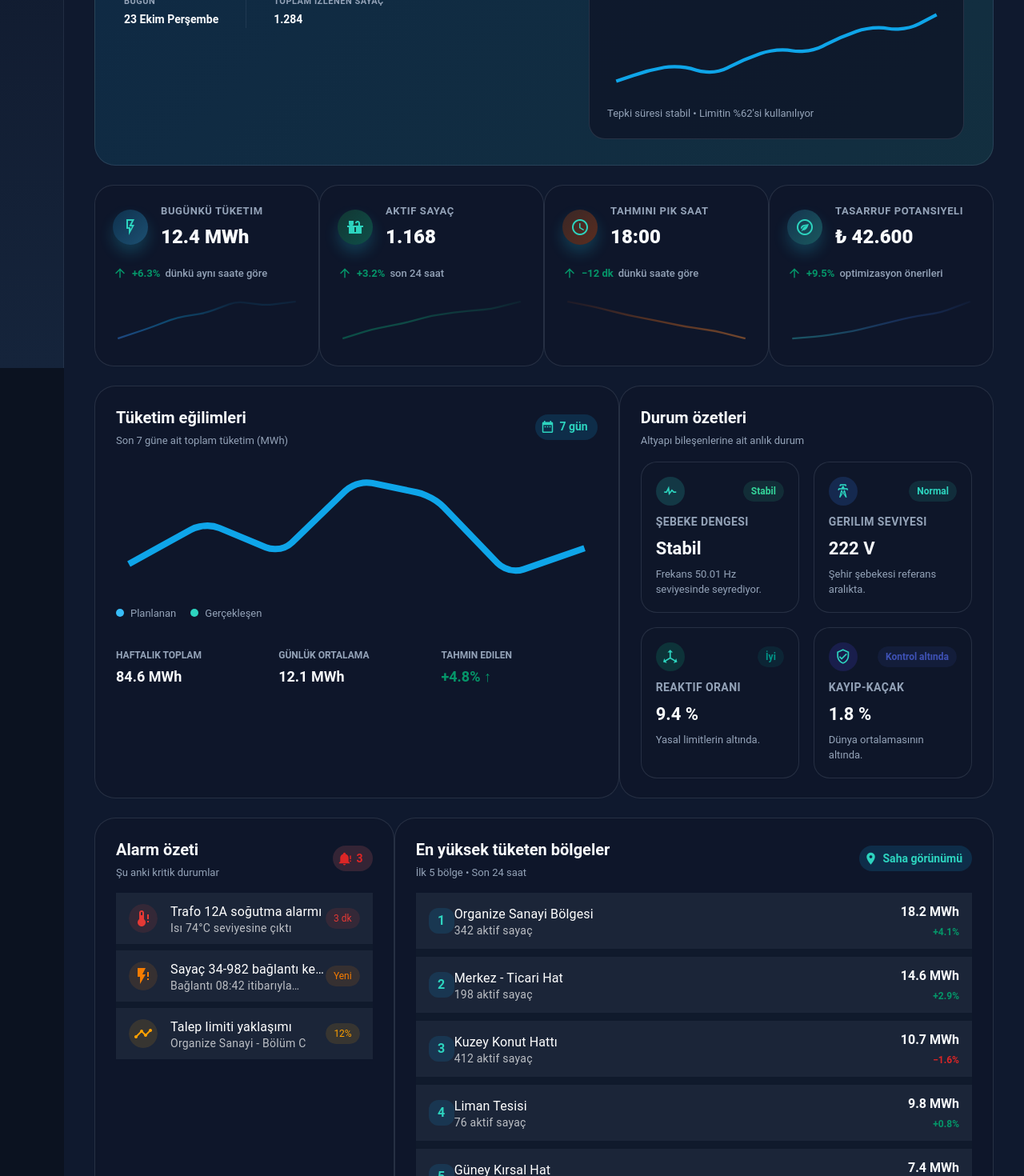
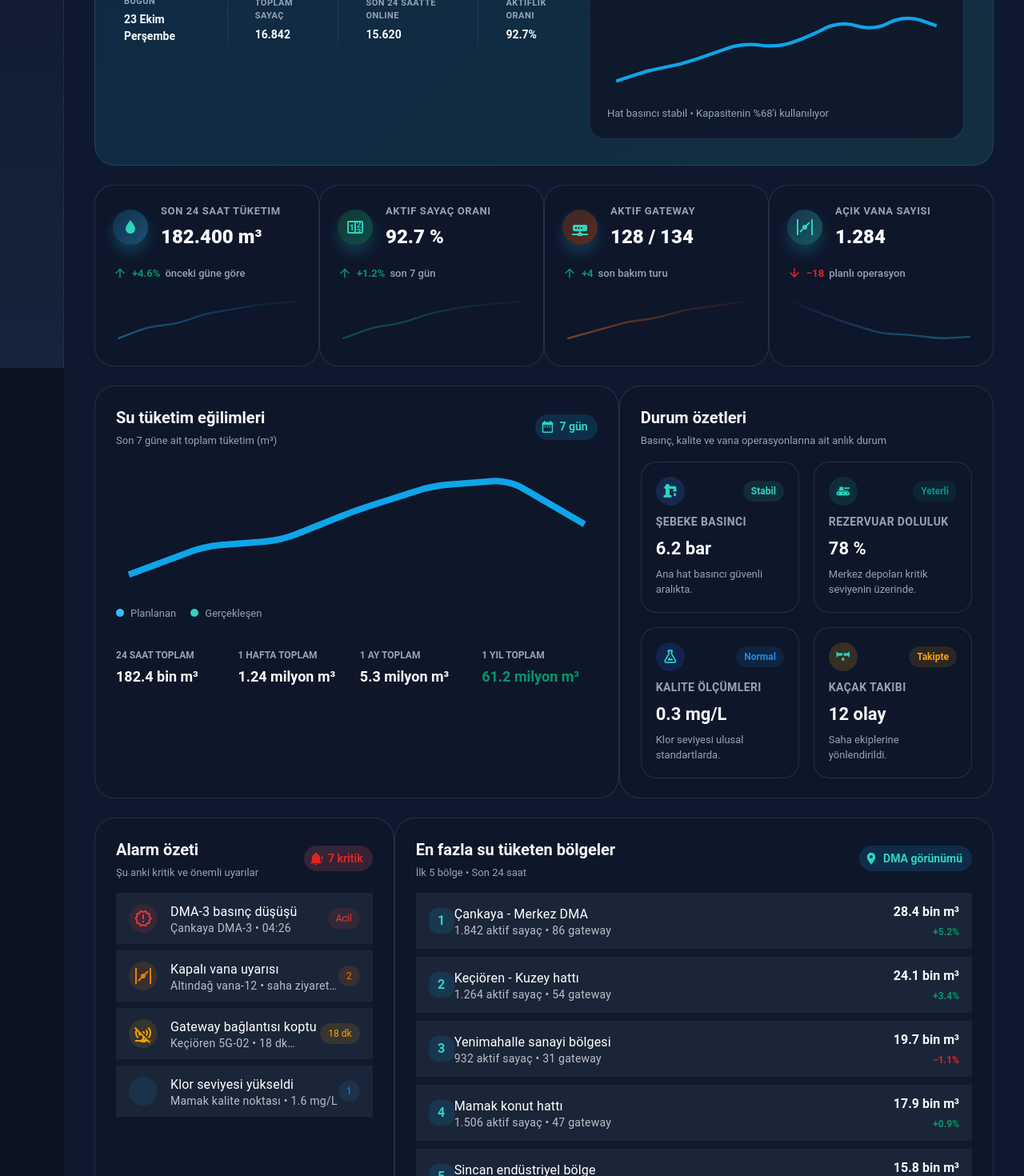
Before and after one commit to saymycode/meter-management-demo, a Vue app in the folder BMSV2UIDEMO/: page /homeview in a window 1280 px wide. Shown: the part 340-1810 px from the top of the page at 80% size. Built offline with nearby package versions, Linux system fonts and the light colour scheme; a small style sheet from the web is missing; what ag-grid-community would draw is missing.

Commit message:
Refocus home dashboard on water meter monitoring

```diff
--- a/BMSV2UIDEMO/src/views/HomeView.vue
+++ b/BMSV2UIDEMO/src/views/HomeView.vue
@@ -4,10 +4,10 @@
       <v-col cols="12">
         <v-card class="dashboard-hero" elevation="0">
           <div class="hero-left">
-            <div class="hero-badge">Baylan Enerji Yönetimi</div>
-            <h1 class="hero-title">Saha genelinde anlık enerji görünümü</h1>
+            <div class="hero-badge">Baylan Su Yönetimi</div>
+            <h1 class="hero-title">Şehir şebekesinde su dağıtım görünümü</h1>
             <p class="hero-subtitle">
-              Şebekedeki sayaçlarınızın durumu, tüketim trendleri ve kritik alarm özetleri tek bakışta burada. Daha fazla detaya ihtiyacınız olduğunda ilgili ekranlara geçebilirsiniz.
+              ASKİ, İSKİ ve benzeri operatörler için son 24 saatte online olan sayaçlar, aktiflik oranı, vana ve gateway durumlarıyla su tüketiminizi tek ekranda özetliyoruz. Detaylar için ilgili modüllere geçebilirsiniz.
             </p>
             <div class="hero-meta">
               <div class="meta-block">
@@ -16,16 +16,26 @@
               </div>
               <v-divider vertical class="mx-4" />
               <div class="meta-block">
-                <span class="meta-label">Toplam izlenen sayaç</span>
+                <span class="meta-label">Toplam sayaç</span>
                 <span class="meta-value">{{ totalMeters }}</span>
+              </div>
+              <v-divider vertical class="mx-4" />
+              <div class="meta-block">
+                <span class="meta-label">Son 24 saatte online</span>
+                <span class="meta-value">{{ last24hOnline }}</span>
+              </div>
+              <v-divider vertical class="mx-4" />
+              <div class="meta-block">
+                <span class="meta-label">Aktiflik oranı</span>
+                <span class="meta-value">{{ connectionRate }}</span>
               </div>
             </div>
           </div>
           <div class="hero-right">
             <div class="hero-highlight">
-              <span class="highlight-label">Anlık Talep</span>
-              <span class="highlight-value">8.1 MW</span>
-              <span class="highlight-change positive">+1.4% • son 15 dk</span>
+              <span class="highlight-label">Anlık debi</span>
+              <span class="highlight-value">4.2 m³/sn</span>
+              <span class="highlight-change positive">+3.1% • son 15 dk</span>
             </div>
             <div class="hero-spark">
               <v-sparkline
@@ -36,7 +46,7 @@
                 auto-line-width
                 class="hero-sparkline"
               />
-              <div class="hero-caption">Tepki süresi stabil • Limitin %62'si kullanılıyor</div>
+              <div class="hero-caption">Hat basıncı stabil • Kapasitenin %68'i kullanılıyor</div>
             </div>
           </div>
         </v-card>
@@ -76,8 +86,8 @@
         <v-card class="panel-card" elevation="0">
           <div class="panel-header">
             <div>
-              <h2>Tüketim eğilimleri</h2>
-              <span class="panel-hint">Son 7 güne ait toplam tüketim (MWh)</span>
+              <h2>Su tüketim eğilimleri</h2>
+              <span class="panel-hint">Son 7 güne ait toplam tüketim (m³)</span>
             </div>
             <v-chip prepend-icon="mdi-calendar-range" class="panel-chip" variant="flat">7 gün</v-chip>
           </div>
@@ -101,22 +111,28 @@
               </div>
             </div>
             <v-row class="panel-summary" dense>
-              <v-col cols="12" sm="4">
+              <v-col cols="12" sm="6" md="3">
                 <div class="summary-item">
-                  <span class="summary-label">Haftalık toplam</span>
-                  <span class="summary-value">84.6 MWh</span>
+                  <span class="summary-label">24 saat toplam</span>
+                  <span class="summary-value">182.4 bin m³</span>
                 </div>
               </v-col>
-              <v-col cols="12" sm="4">
+              <v-col cols="12" sm="6" md="3">
                 <div class="summary-item">
-                  <span class="summary-label">Günlük ortalama</span>
-                  <span class="summary-value">12.1 MWh</span>
+                  <span class="summary-label">1 hafta toplam</span>
+                  <span class="summary-value">1.24 milyon m³</span>
                 </div>
               </v-col>
-              <v-col cols="12" sm="4">
+              <v-col cols="12" sm="6" md="3">
                 <div class="summary-item">
-                  <span class="summary-label">Tahmin edilen</span>
-                  <span class="summary-value positive">+4.8% ↑</span>
+                  <span class="summary-label">1 ay toplam</span>
+                  <span class="summary-value">5.3 milyon m³</span>
+                </div>
+              </v-col>
+              <v-col cols="12" sm="6" md="3">
+                <div class="summary-item">
+                  <span class="summary-label">1 yıl toplam</span>
+                  <span class="summary-value positive">61.2 milyon m³</span>
                 </div>
               </v-col>
             </v-row>
@@ -129,7 +145,7 @@
           <div class="panel-header">
             <div>
               <h2>Durum özetleri</h2>
-              <span class="panel-hint">Altyapı bileşenlerine ait anlık durum</span>
+              <span class="panel-hint">Basınç, kalite ve vana operasyonlarına ait anlık durum</span>
             </div>
           </div>
           <div class="status-grid">
@@ -161,9 +177,9 @@
           <div class="panel-header">
             <div>
               <h2>Alarm özeti</h2>
-              <span class="panel-hint">Şu anki kritik durumlar</span>
+              <span class="panel-hint">Şu anki kritik ve önemli uyarılar</span>
             </div>
-            <v-chip prepend-icon="mdi-bell-alert" class="panel-chip warning" variant="flat">{{ alerts.length }}</v-chip>
+            <v-chip prepend-icon="mdi-bell-alert" class="panel-chip warning" variant="flat">{{ criticalAlerts24h }} kritik</v-chip>
           </div>
           <v-list class="alert-list" density="compact">
             <v-list-item v-for="alert in alerts" :key="alert.title" class="alert-item">
@@ -186,10 +202,10 @@
         <v-card class="panel-card compact" elevation="0">
           <div class="panel-header">
             <div>
-              <h2>En yüksek tüketen bölgeler</h2>
+              <h2>En fazla su tüketen bölgeler</h2>
               <span class="panel-hint">İlk 5 bölge • Son 24 saat</span>
             </div>
-            <v-chip prepend-icon="mdi-map-marker" class="panel-chip" variant="flat">Saha görünümü</v-chip>
+            <v-chip prepend-icon="mdi-map-marker" class="panel-chip" variant="flat">DMA görünümü</v-chip>
           </div>
           <v-list class="region-list" density="compact">
             <v-list-item v-for="region in topRegions" :key="region.name" class="region-item">
@@ -217,161 +233,172 @@
 <script setup>
 import { computed, ref } from 'vue'
 
-const totalMeters = '1.284'
+const totalMeters = '16.842'
+const last24hOnline = '15.620'
+const connectionRate = '92.7%'
 
-const heroTrend = ref([62, 66, 68, 64, 70, 74, 72, 78, 82, 80, 86])
+const heroTrend = ref([3.6, 3.8, 3.9, 4.1, 4.3, 4.2, 4.4, 4.7, 4.5, 4.8, 4.6])
 
 const overviewMetrics = [
   {
-    title: 'Bugünkü tüketim',
-    value: '12.4 MWh',
-    trend: '+6.3%',
-    trendLabel: 'dünkü aynı saate göre',
+    title: 'Son 24 saat tüketim',
+    value: '182.400 m³',
+    trend: '+4.6%',
+    trendLabel: 'önceki güne göre',
     trendPositive: true,
-    icon: 'mdi-flash-outline',
+    icon: 'mdi-water',
     accent: 'linear-gradient(135deg, rgba(14, 165, 233, 0.18), rgba(56, 189, 248, 0.35))',
-    gradient: ['rgba(14, 165, 233, 0)', 'rgba(14, 165, 233, 0.35)', 'rgba(59, 130, 246, 0.45)'],
-    sparkline: [9.4, 10.2, 11.1, 11.5, 12.4, 12.1, 12.4]
+    gradient: ['rgba(14, 165, 233, 0)', 'rgba(14, 165, 233, 0.35)', 'rgba(56, 189, 248, 0.45)'],
+    sparkline: [162.1, 168.3, 170.4, 175.8, 178.6, 181.2, 182.4]
   },
   {
-    title: 'Aktif sayaç',
-    value: '1.168',
-    trend: '+3.2%',
-    trendLabel: 'son 24 saat',
+    title: 'Aktif sayaç oranı',
+    value: '92.7 %',
+    trend: '+1.2%',
+    trendLabel: 'son 7 gün',
     trendPositive: true,
-    icon: 'mdi-countertop',
+    icon: 'mdi-counter',
     accent: 'linear-gradient(135deg, rgba(34, 197, 94, 0.18), rgba(16, 185, 129, 0.35))',
     gradient: ['rgba(16, 185, 129, 0)', 'rgba(16, 185, 129, 0.3)', 'rgba(5, 150, 105, 0.45)'],
-    sparkline: [960, 1012, 1044, 1088, 1112, 1126, 1168]
+    sparkline: [88.2, 89.5, 90.1, 91.3, 92, 92.4, 92.7]
   },
   {
-    title: 'Tahmini pik saat',
-    value: '18:00',
-    trend: '−12 dk',
-    trendLabel: 'dünkü saate göre',
+    title: 'Aktif gateway',
+    value: '128 / 134',
+    trend: '+4',
+    trendLabel: 'son bakım turu',
     trendPositive: true,
-    icon: 'mdi-clock-outline',
+    icon: 'mdi-router-network',
     accent: 'linear-gradient(135deg, rgba(249, 115, 22, 0.18), rgba(234, 88, 12, 0.35))',
     gradient: ['rgba(234, 88, 12, 0)', 'rgba(249, 115, 22, 0.3)', 'rgba(251, 146, 60, 0.45)'],
-    sparkline: [20.5, 20.1, 19.6, 19.2, 18.8, 18.5, 18]
+    sparkline: [119, 121, 123, 124, 126, 127, 128]
   },
   {
-    title: 'Tasarruf potansiyeli',
-    value: '₺ 42.600',
-    trend: '+9.5%',
-    trendLabel: 'optimizasyon önerileri',
-    trendPositive: true,
-    icon: 'mdi-leaf-circle-outline',
+    title: 'Açık vana sayısı',
+    value: '1.284',
+    trend: '−18',
+    trendLabel: 'planlı operasyon',
+    trendPositive: false,
+    icon: 'mdi-valve',
     accent: 'linear-gradient(135deg, rgba(56, 189, 248, 0.18), rgba(45, 212, 191, 0.35))',
     gradient: ['rgba(59, 130, 246, 0)', 'rgba(59, 130, 246, 0.22)', 'rgba(45, 212, 191, 0.4)'],
-    sparkline: [27, 28, 30, 33, 36, 38, 42.6]
+    sparkline: [1324, 1310, 1298, 1288, 1286, 1282, 1284]
   }
 ]
 
-const consumptionTrend = ref([11.6, 12.4, 11.8, 13.2, 12.9, 11.4, 11.9])
+const consumptionTrend = ref([26.4, 27.8, 28.1, 29.6, 30.8, 31.1, 28.9])
 
 const statusCards = [
   {
-    title: 'Şebeke dengesi',
-    value: 'Stabil',
-    description: 'Frekans 50.01 Hz seviyesinde seyrediyor.',
-    icon: 'mdi-pulse',
+    title: 'Şebeke basıncı',
+    value: '6.2 bar',
+    description: 'Ana hat basıncı güvenli aralıkta.',
+    icon: 'mdi-water-pump',
     badge: 'Stabil',
-    badgeColor: 'success',
-    accent: 'rgba(45, 212, 191, 0.18)'
-  },
-  {
-    title: 'Gerilim seviyesi',
-    value: '222 V',
-    description: 'Şehir şebekesi referans aralıkta.',
-    icon: 'mdi-transmission-tower',
-    badge: 'Normal',
     badgeColor: 'primary',
     accent: 'rgba(59, 130, 246, 0.18)'
   },
   {
-    title: 'Reaktif oranı',
-    value: '9.4 %',
-    description: 'Yasal limitlerin altında.',
-    icon: 'mdi-axis-arrow',
-    badge: 'İyi',
+    title: 'Rezervuar doluluk',
+    value: '78 %',
+    description: 'Merkez depoları kritik seviyenin üzerinde.',
+    icon: 'mdi-tank',
+    badge: 'Yeterli',
     badgeColor: 'teal',
-    accent: 'rgba(16, 185, 129, 0.18)'
+    accent: 'rgba(13, 148, 136, 0.18)'
   },
   {
-    title: 'Kayıp-kaçak',
-    value: '1.8 %',
-    description: 'Dünya ortalamasının altında.',
-    icon: 'mdi-shield-check-outline',
-    badge: 'Kontrol altında',
-    badgeColor: 'indigo',
-    accent: 'rgba(79, 70, 229, 0.18)'
+    title: 'Kalite ölçümleri',
+    value: '0.3 mg/L',
+    description: 'Klor seviyesi ulusal standartlarda.',
+    icon: 'mdi-flask-outline',
+    badge: 'Normal',
+    badgeColor: 'blue-darken-1',
+    accent: 'rgba(37, 99, 235, 0.18)'
+  },
+  {
+    title: 'Kaçak takibi',
+    value: '12 olay',
+    description: 'Saha ekiplerine yönlendirildi.',
+    icon: 'mdi-pipe-leak',
+    badge: 'Takipte',
+    badgeColor: 'amber-darken-2',
+    accent: 'rgba(245, 158, 11, 0.18)'
   }
 ]
 
+const criticalAlerts24h = 7
+
 const alerts = [
   {
-    title: 'Trafo 12A soğutma alarmı',
-    subtitle: 'Isı 74°C seviyesine çıktı',
-    count: '3 dk',
-    icon: 'mdi-thermometer-alert',
+    title: 'DMA-3 basınç düşüşü',
+    subtitle: 'Çankaya DMA-3 • 04:26',
+    count: 'Acil',
+    icon: 'mdi-alert-decagram-outline',
     color: 'red-darken-1'
   },
   {
-    title: 'Sayaç 34-982 bağlantı kesildi',
-    subtitle: 'Bağlantı 08:42 itibarıyla kapandı',
-    count: 'Yeni',
-    icon: 'mdi-flash-alert',
+    title: 'Kapalı vana uyarısı',
+    subtitle: 'Altındağ vana-12 • saha ziyareti gerekiyor',
+    count: '2',
+    icon: 'mdi-valve',
     color: 'orange-darken-2'
   },
   {
-    title: 'Talep limiti yaklaşımı',
-    subtitle: 'Organize Sanayi - Bölüm C',
-    count: '12%',
-    icon: 'mdi-chart-timeline-variant',
+    title: 'Gateway bağlantısı koptu',
+    subtitle: 'Keçiören 5G-02 • 18 dk offline',
+    count: '18 dk',
+    icon: 'mdi-access-point-network-off',
     color: 'amber-darken-2'
+  },
+  {
+    title: 'Klor seviyesi yükseldi',
+    subtitle: 'Mamak kalite noktası • 1.6 mg/L',
+    count: '1',
+    icon: 'mdi-flask-alert',
+    color: 'blue-darken-1'
   }
 ]
 
 const topRegions = [
   {
     rank: '1',
-    name: 'Organize Sanayi Bölgesi',
-    subtitle: '342 aktif sayaç',
-    value: '18.2 MWh',
-    trend: '+4.1%',
+    name: 'Çankaya - Merkez DMA',
+    subtitle: '1.842 aktif sayaç • 86 gateway',
+    value: '28.4 bin m³',
+    trend: '+5.2%',
     trendPositive: true
   },
   {
     rank: '2',
-    name: 'Merkez - Ticari Hat',
-    subtitle: '198 aktif sayaç',
-    value: '14.6 MWh',
-    trend: '+2.9%',
+    name: 'Keçiören - Kuzey hattı',
+    subtitle: '1.264 aktif sayaç • 54 gateway',
+    value: '24.1 bin m³',
+    trend: '+3.4%',
     trendPositive: true
   },
   {
     rank: '3',
-    name: 'Kuzey Konut Hattı',
-    subtitle: '412 aktif sayaç',
-    value: '10.7 MWh',
-    trend: '−1.6%',
+    name: 'Yenimahalle sanayi bölgesi',
+    subtitle: '932 aktif sayaç • 31 gateway',
+    value: '19.7 bin m³',
+    trend: '−1.1%',
     trendPositive: false
   },
   {
     rank: '4',
-    name: 'Liman Tesisi',
-    subtitle: '76 aktif sayaç',
-    value: '9.8 MWh',
-    trend: '+0.8%',
+    name: 'Mamak konut hattı',
+    subtitle: '1.506 aktif sayaç • 47 gateway',
+    value: '17.9 bin m³',
+    trend: '+0.9%',
     trendPositive: true
   },
   {
     rank: '5',
-    name: 'Güney Kırsal Hat',
-    subtitle: '158 aktif sayaç',
-    value: '7.4 MWh',
-    trend: '+0.2%',
+    name: 'Sincan endüstriyel bölge',
+    subtitle: '684 aktif sayaç • 22 gateway',
+    value: '15.8 bin m³',
+    trend: '+0.4%',
     trendPositive: true
   }
 ]
```
